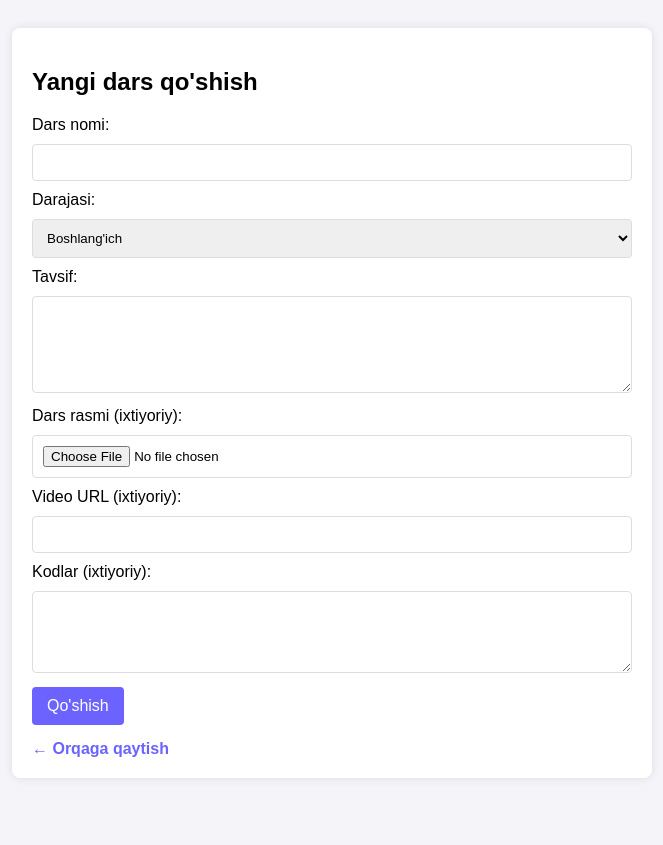
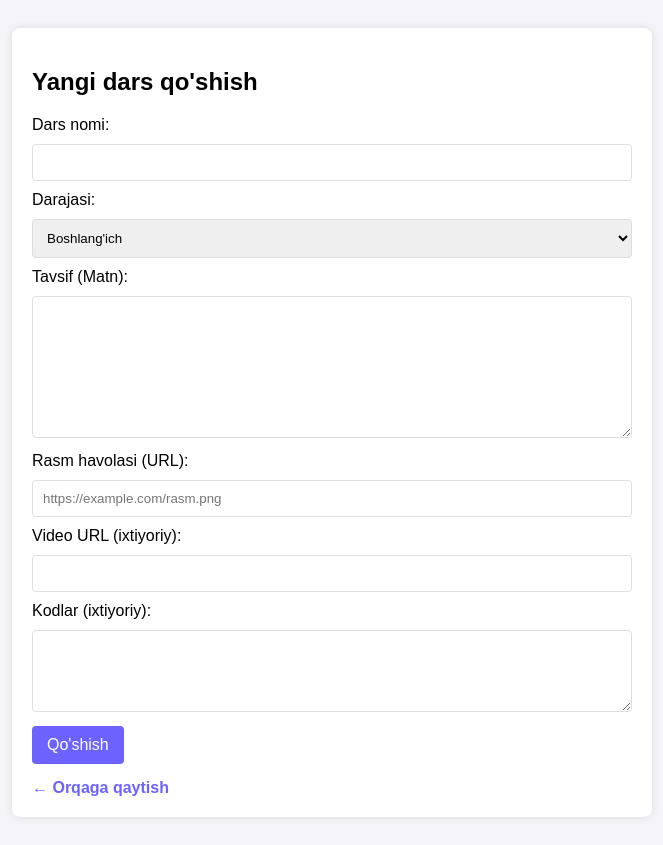
Before and after one commit to lOl-37/Murodullayev, a FastAPI app: template templates/dars_qoshish.html in a window 1280 px wide. Shown: the whole page, without its empty margins (308-971 px from the left). Before the commit the page ends 757 px from the top, so only its background shows below. Run offline with FastAPI, Linux system fonts and the light colour scheme; the template is opened without the code that fills it, so the values that code supplies are empty.

Commit message:
Update form fields for new lesson submission

```diff
--- a/templates/dars_qoshish.html
+++ b/templates/dars_qoshish.html
@@ -14,7 +14,7 @@
 <body>
     <div class="container">
         <h2>Yangi dars qo'shish</h2>
-        <form action="/dars-qoshish" method="POST" enctype="multipart/form-data">
+        <form action="/dars-qoshish" method="POST">
             <label>Dars nomi:</label>
             <input type="text" name="nomi" required>
 
@@ -25,11 +25,11 @@
                 <option value="Yuqori">Yuqori</option>
             </select>
 
-            <label>Tavsif:</label>
-            <textarea name="tavsif" rows="5" required></textarea>
+            <label>Tavsif (Matn):</label>
+            <textarea name="tavsif" rows="8" required></textarea>
 
-            <label>Dars rasmi (ixtiyoriy):</label>
-            <input type="file" name="rasm" accept="image/*">
+            <label>Rasm havolasi (URL):</label>
+            <input type="text" name="rasm" placeholder="https://example.com/rasm.png">
 
             <label>Video URL (ixtiyoriy):</label>
             <input type="text" name="video_url">
```
